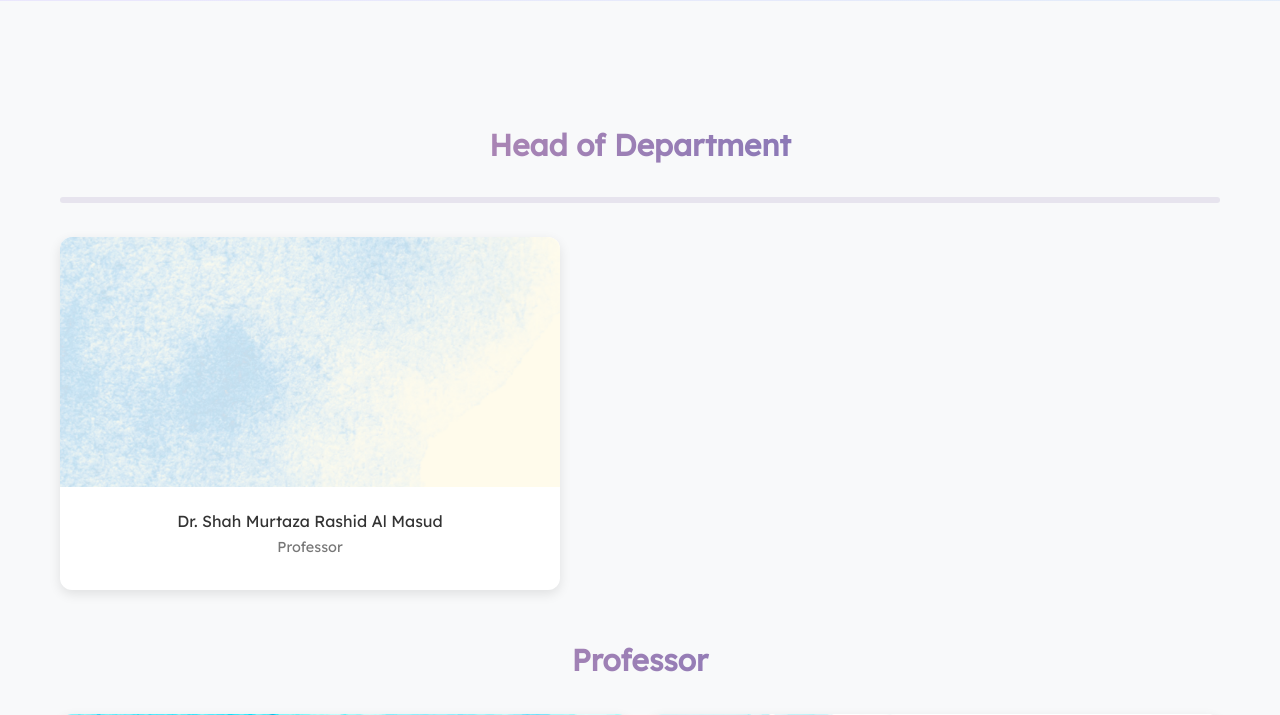
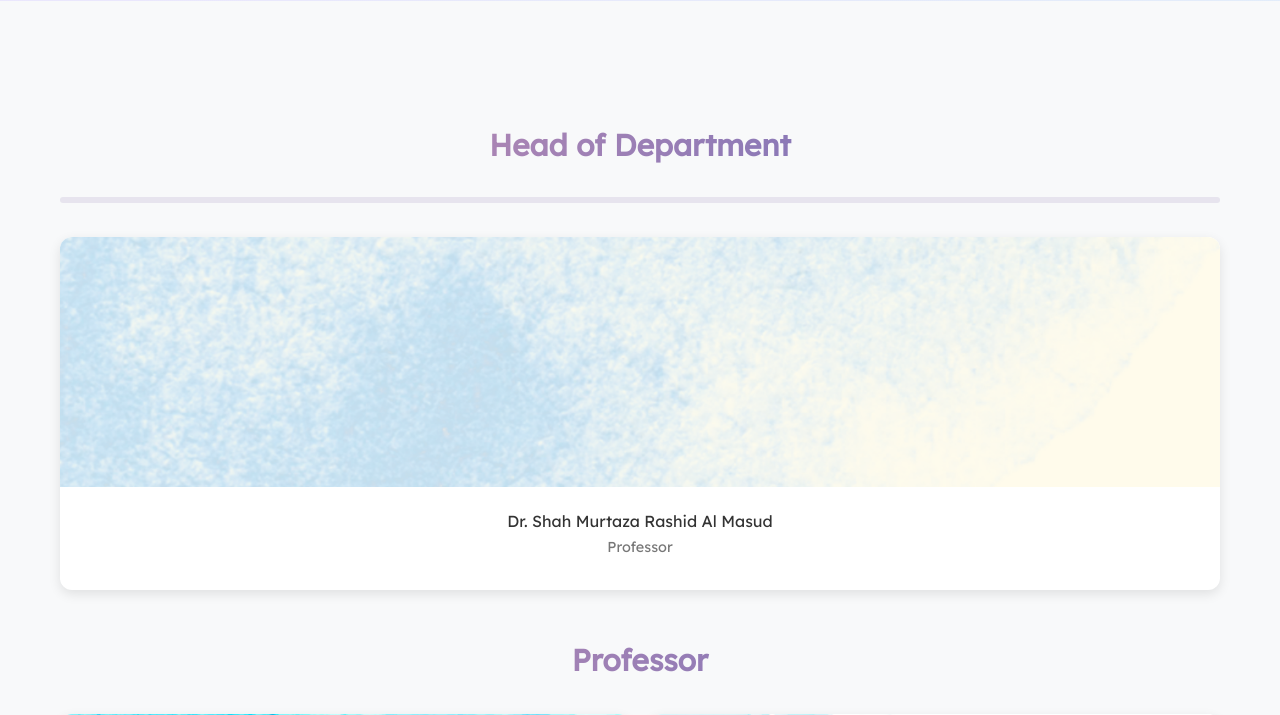
Before and after one commit to dee4git/uap_cse, a Django app: page /faculty/ in a window 1280 px wide; the page is wider, and only the part inside the window is pictured. Shown: the part 422-1137 px from the top of that part. Run offline with Django 4.2, Linux system fonts and the light colour scheme.

Commit message:
v 0.0.18 - working on faculty page

```diff
--- a/templates/faculty.html
+++ b/templates/faculty.html
@@ -16,7 +16,7 @@
     <h1 class="grad-text">Head of Department</h1>
          <hr class="tt"/>
 
-    <div class="faculty-container" style="max-width:500px; justify-content: center">
+    <div class="faculty-container">
       <div class="faculty-card">
         <img src="../static/img/p1.png" alt="Dr. Shah Murtaza Rashid Al Masud">
         <div class="card-info">
```
